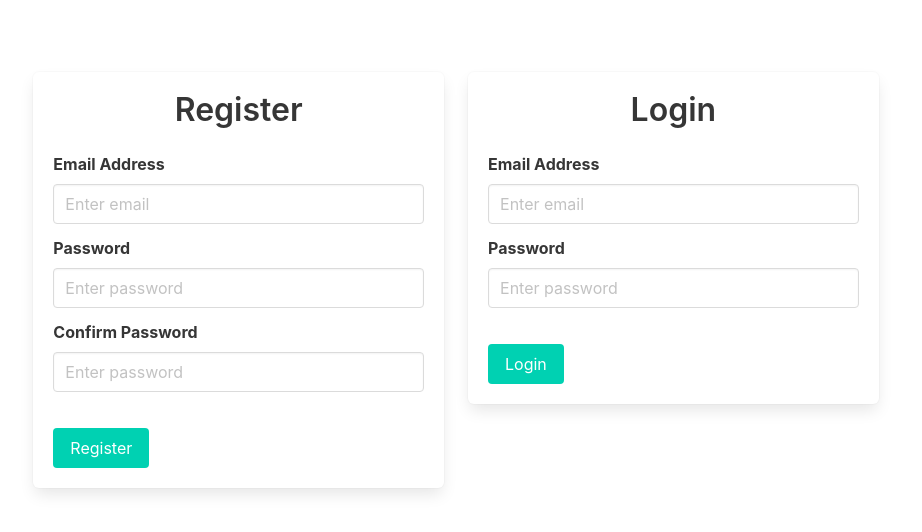
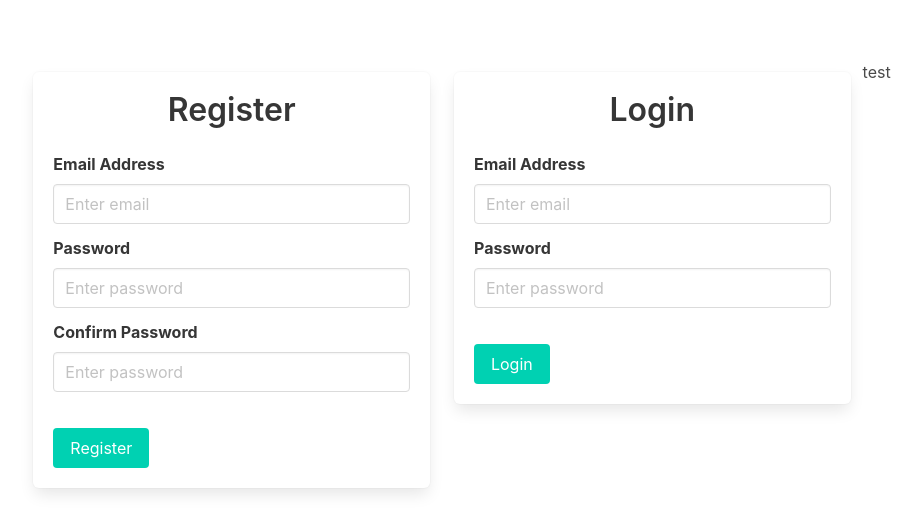
Before and after one commit to DavidKatz-il/social-relationships, a React (Create React App) app in the folder frontend/: page / in a window 1280 px wide. Shown: the top 532 px of the page, without its empty margins (184-1106 px from the left). Built offline with nearby package versions, Linux system fonts and the light colour scheme; no server answers.

Commit message:
test update from pc

```diff
--- a/frontend/src/App.jsx
+++ b/frontend/src/App.jsx
@@ -40,6 +40,7 @@ const App = () => {
           {!token ? (
             <div className="columns">
               <Register /> <Login />
+              <p>{"test"}</p>
             </div>
           ) : (
             <PersonsTable />
```
